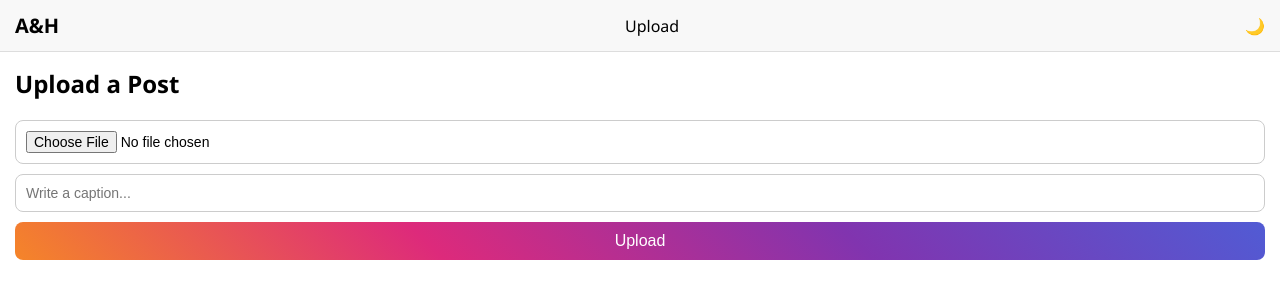
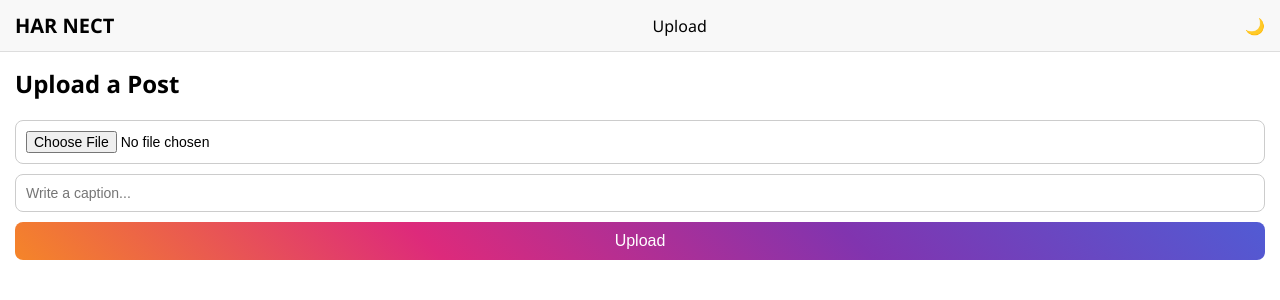
Before and after one commit to iharooniqbal/AHSocial, a Flask app: page /upload in a window 1280 px wide. Shown: the top 300 px of the page. Run offline with Flask 3, Linux system fonts and the light colour scheme; the visitor is signed in with stand-in values (Sample User, id 1).

```diff
--- a/app.py
+++ b/app.py
@@ -66,12 +66,12 @@ def signup():
         # Check if user exists
         for u in users:
             if u['username'] == username or u['email'] == email:
-                flash('Username or email already exists!')
+                flash('Username or email already exists in HAR NECT!')
                 return redirect(url_for('signup'))
 
         users.append({'username': username, 'email': email, 'password': password})
         save_json(USERS_DB, users)
-        flash('Signup successful! You can now login.')
+        flash('Signup successful! You can now login to HAR NECT.')
         return redirect(url_for('login'))
     return render_template('signup.html')
 
@@ -87,27 +87,24 @@ def login():
             if (u['username'] == username or u['email'] == username) and u['password'] == password:
                 session.permanent = True  # 👈 this line makes the session last longer
                 session['user'] = u['username']
-                flash('Login successful!')
+                flash('Login successful! Welcome to HAR NECT.')
                 return redirect(url_for('index'))
 
-        flash('Invalid username or password.')
+        flash('Invalid username or password for HAR NECT.')
         return redirect(url_for('login'))
 
     return render_template('login.html')
 
-
-
 @app.route('/logout')
 def logout():
     session.pop('user', None)
-    flash('Logged out successfully.')
+    flash('Logged out successfully from HAR NECT.')
     return redirect(url_for('login'))
-
 
 @app.route('/upload', methods=['GET', 'POST'])
 def upload():
     if 'user' not in session:
-        flash('Please login first.')
+        flash('Please login first to HAR NECT.')
         return redirect(url_for('login'))
 
     if request.method == 'POST':
@@ -115,7 +112,7 @@ def upload():
         file = request.files.get('media')
 
         if not file or file.filename == '':
-            flash('Please choose a file')
+            flash('Please choose a file to upload to HAR NECT')
             return redirect(url_for('upload'))
 
         if allowed_file(file.filename):
@@ -134,10 +131,10 @@ def upload():
             })
 
             save_json(POSTS_DB, posts)
-            flash('Upload successful!')
+            flash('Upload successful to HAR NECT!')
             return redirect(url_for('index'))
         else:
-            flash('File type not allowed')
+            flash('File type not allowed in HAR NECT')
             return redirect(url_for('upload'))
 
     return render_template('upload.html')
@@ -147,7 +144,7 @@ def upload():
 @app.route('/like/<filename>', methods=['POST'])
 def like_post(filename):
     if 'user' not in session:
-        flash("Please login first.")
+        flash("Please login first to HAR NECT.")
         return redirect(url_for('login'))
 
     posts = load_json(POSTS_DB)
@@ -168,12 +165,12 @@ def like_post(filename):
 @app.route('/comment/<filename>', methods=['POST'])
 def comment_post(filename):
     if 'user' not in session:
-        flash("Please login first.")
+        flash("Please login first to HAR NECT.")
         return redirect(url_for('login'))
 
     comment = request.form.get('comment', '').strip()
     if not comment:
-        flash("Comment cannot be empty.")
+        flash("Comment cannot be empty in HAR NECT.")
         return redirect(url_for('index'))
 
     posts = load_json(POSTS_DB)
@@ -200,7 +197,7 @@ def explore():
 @app.route('/feedback', methods=['GET', 'POST'])
 def feedback():
     if request.method == 'POST':
-        flash('Feedback received! Thank you.')
+        flash('Feedback received! Thank you for contributing to HAR NECT.')
         return redirect(url_for('feedback'))
     return render_template('feedback.html')
 
--- a/static/style.css
+++ b/static/style.css
@@ -101,6 +101,11 @@ body.dark .post { background:#1f1f1f; }
 @keyframes popIn {0%{transform:scale(0);opacity:0;}60%{transform:scale(1.1);opacity:1;}100%{transform:scale(1);}}
 @keyframes slideUp {0%{transform:translateY(20px);opacity:0;}100%{transform:translateY(0);opacity:1;}}
 
+/* HAR NECT Branding */
+.splash-title, .auth-title, .logo, .logo-blue, .logo-brown {
+  content: "HAR NECT";
+}
+
 .post-image, video.post-image {
   width: 100%;
   aspect-ratio: 1 / 1;
--- a/templates/base.html
+++ b/templates/base.html
@@ -3,7 +3,7 @@
 <head>
     <meta charset="UTF-8">
     <meta name="viewport" content="width=device-width, initial-scale=1.0">
-    <title>A&H Connect</title>
+    <title>HAR NECT</title>
     <link href="https://cdn.jsdelivr.net/npm/bootstrap@5.3.0/dist/css/bootstrap.min.css" rel="stylesheet">
     <link href="{{ url_for('static', filename='css/style.css') }}" rel="stylesheet">
 </head>
@@ -11,7 +11,7 @@
     <!-- Navbar -->
     <nav class="navbar navbar-expand-lg navbar-light bg-white shadow-sm fixed-top">
         <div class="container">
-            <a class="navbar-brand fw-bold text-primary" href="/">A&H <span class="text-warning">Connect</span></a>
+            <a class="navbar-brand fw-bold text-primary" href="/">HAR <span class="text-warning">NECT</span></a>
             {% if user %}
   <p>Welcome, {{ user }} | <a href="{{ url_for('logout') }}">Logout</a></p>
 {% else %}
--- a/templates/explore.html
+++ b/templates/explore.html
@@ -3,12 +3,12 @@
 <head>
   <meta charset="utf-8" />
   <meta name="viewport" content="width=device-width,initial-scale=1" />
-  <title>A&H Social - Explore</title>
+  <title>HAR NECT - Explore</title>
   <link rel="stylesheet" href="{{ url_for('static', filename='style.css') }}">
 </head>
 <body>
 <header class="top-nav">
-  <div class="logo">A&H</div>
+  <div class="logo">HAR NECT</div>
   <div class="page-title">Explore</div>
   <div class="theme-toggle" id="themeToggle">🌙</div>
 </header>
--- a/templates/feedback.html
+++ b/templates/feedback.html
@@ -3,12 +3,12 @@
 <head>
   <meta charset="utf-8" />
   <meta name="viewport" content="width=device-width,initial-scale=1" />
-  <title>A&H Social - Feedback</title>
+  <title>HAR NECT - Feedback</title>
   <link rel="stylesheet" href="{{ url_for('static', filename='style.css') }}">
 </head>
 <body>
 <header class="top-nav">
-  <div class="logo">A&H</div>
+  <div class="logo">HAR NECT</div>
   <div class="page-title">Feedback</div>
   <div class="theme-toggle" id="themeToggle">🌙</div>
 </header>
--- a/templates/index.html
+++ b/templates/index.html
@@ -3,12 +3,12 @@
 <head>
   <meta charset="utf-8" />
   <meta name="viewport" content="width=device-width,initial-scale=1" />
-  <title>A&H Social — Feed</title>
+  <title>HAR NECT — Feed</title>
   <link rel="stylesheet" href="{{ url_for('static', filename='style.css') }}">
 </head>
 <body>
 <header class="top-nav">
-  <div class="logo"><span class="logo-blue">A&H</span><span class="logo-brown"> Connect</span></div>
+  <div class="logo"><span class="logo-blue">HAR</span><span class="logo-brown"> NECT</span></div>
   <div class="page-title">Home</div>
   {% if user %}
   <p>Welcome, {{ user }} | <a href="{{ url_for('logout') }}">Logout</a></p>
--- a/templates/login.html
+++ b/templates/login.html
@@ -3,12 +3,12 @@
 <head>
   <meta charset="UTF-8">
   <meta name="viewport" content="width=device-width, initial-scale=1.0">
-  <title>A&H Social - Login</title>
+  <title>HAR NECT - Login</title>
   <link rel="stylesheet" href="{{ url_for('static', filename='style.css') }}">
 </head>
 <body class="auth-body">
   <div class="auth-container">
-    <h1 class="auth-title">A&H Social</h1>
+    <h1 class="auth-title">HAR NECT</h1>
     <form class="auth-form" action="{{ url_for('login') }}" method="POST">
       <input type="text" placeholder="Username or Email" name="username" required>
       <input type="password" placeholder="Password" name="password" required>
--- a/templates/profile.html
+++ b/templates/profile.html
@@ -3,12 +3,12 @@
 <head>
   <meta charset="utf-8" />
   <meta name="viewport" content="width=device-width,initial-scale=1" />
-  <title>A&H Social - Profile</title>
+  <title>HAR NECT - Profile</title>
   <link rel="stylesheet" href="{{ url_for('static', filename='style.css') }}">
 </head>
 <body>
 <header class="top-nav">
-  <div class="logo">A&H</div>
+  <div class="logo">HAR NECT</div>
   <div class="page-title">Profile</div>
   <div class="theme-toggle" id="themeToggle">🌙</div>
 </header>
--- a/templates/signup.html
+++ b/templates/signup.html
@@ -3,12 +3,12 @@
 <head>
   <meta charset="UTF-8">
   <meta name="viewport" content="width=device-width, initial-scale=1.0">
-  <title>A&H Social - Sign Up</title>
+  <title>HAR NECT - Sign Up</title>
   <link rel="stylesheet" href="{{ url_for('static', filename='style.css') }}">
 </head>
 <body class="auth-body">
   <div class="auth-container">
-    <h1 class="auth-title">Join A&H Social</h1>
+    <h1 class="auth-title">Join HAR NECT</h1>
     <form class="auth-form" action="{{ url_for('signup') }}" method="POST">
       <input type="text" placeholder="Username" name="username" required>
       <input type="email" placeholder="Email" name="email" required>
--- a/templates/splash.html
+++ b/templates/splash.html
@@ -3,13 +3,13 @@
 <head>
   <meta charset="UTF-8">
   <meta name="viewport" content="width=device-width, initial-scale=1.0">
-  <title>A&H Social - Welcome</title>
+  <title>HAR NECT - Welcome</title>
   <link rel="stylesheet" href="{{ url_for('static', filename='style.css') }}">
 </head>
 <body class="splash-body">
   <div class="splash-container">
     <img src="{{ url_for('static', filename='uploads/user.png') }}" alt="logo" class="splash-logo">
-    <h1 class="splash-title">A&H Social</h1>
+    <h1 class="splash-title">HAR NECT</h1>
   </div>
 
   <script>
--- a/templates/upload.html
+++ b/templates/upload.html
@@ -3,12 +3,12 @@
 <head>
   <meta charset="utf-8" />
   <meta name="viewport" content="width=device-width,initial-scale=1" />
-  <title>A&H Social - Upload</title>
+  <title>HAR NECT - Upload</title>
   <link rel="stylesheet" href="{{ url_for('static', filename='style.css') }}">
 </head>
 <body>
 <header class="top-nav">
-  <div class="logo">A&H</div>
+  <div class="logo">HAR NECT</div>
   <div class="page-title">Upload</div>
   <div class="theme-toggle" id="themeToggle">🌙</div>
 </header>
```
